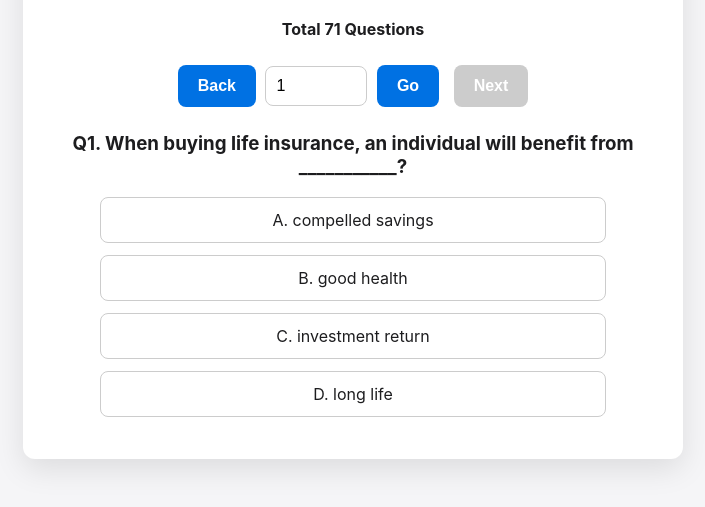
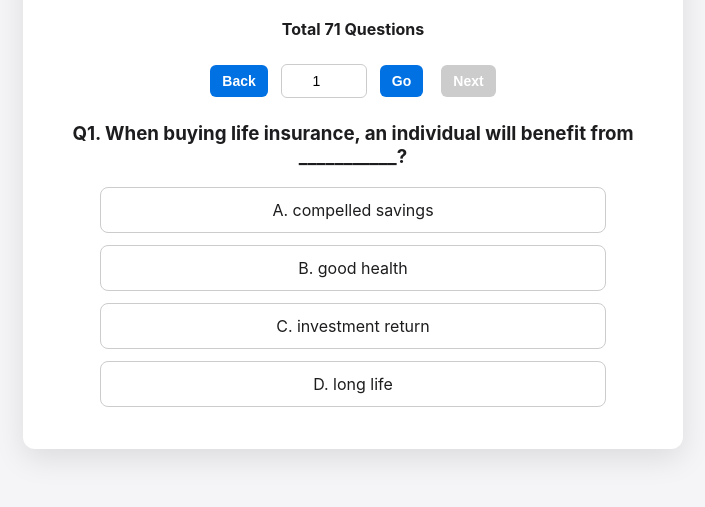
Before and after one commit to TND4-ZQJS/pcilmockexamset1, a plain HTML site: page index.html in a window 1280 px wide. Shown: the part 113-620 px from the top of the page, without its empty margins (287-992 px from the left). Drawn offline with Linux system fonts and the light colour scheme.

Commit message:
Update style.css

```diff
--- a/style.css
+++ b/style.css
@@ -17,7 +17,33 @@ body {
 }
 
 .nav-controls {
+  display: flex;
+  flex-wrap: nowrap;
+  justify-content: center;
+  align-items: center;
+  gap: 8px;
   margin-bottom: 20px;
+}
+
+.nav-controls button,
+.nav-controls input[type="number"] {
+  padding: 8px 12px;
+  font-size: 14px;
+  border-radius: 6px;
+  width: auto;
+  flex: 0 0 auto;
+}
+
+.nav-controls input[type="number"] {
+  width: 60px;
+  text-align: center;
+}
+
+@media (max-width: 480px) {
+  .nav-controls {
+    flex-wrap: wrap; /* fallback if screen too small */
+    gap: 6px;
+  }
 }
 
 button {
```
